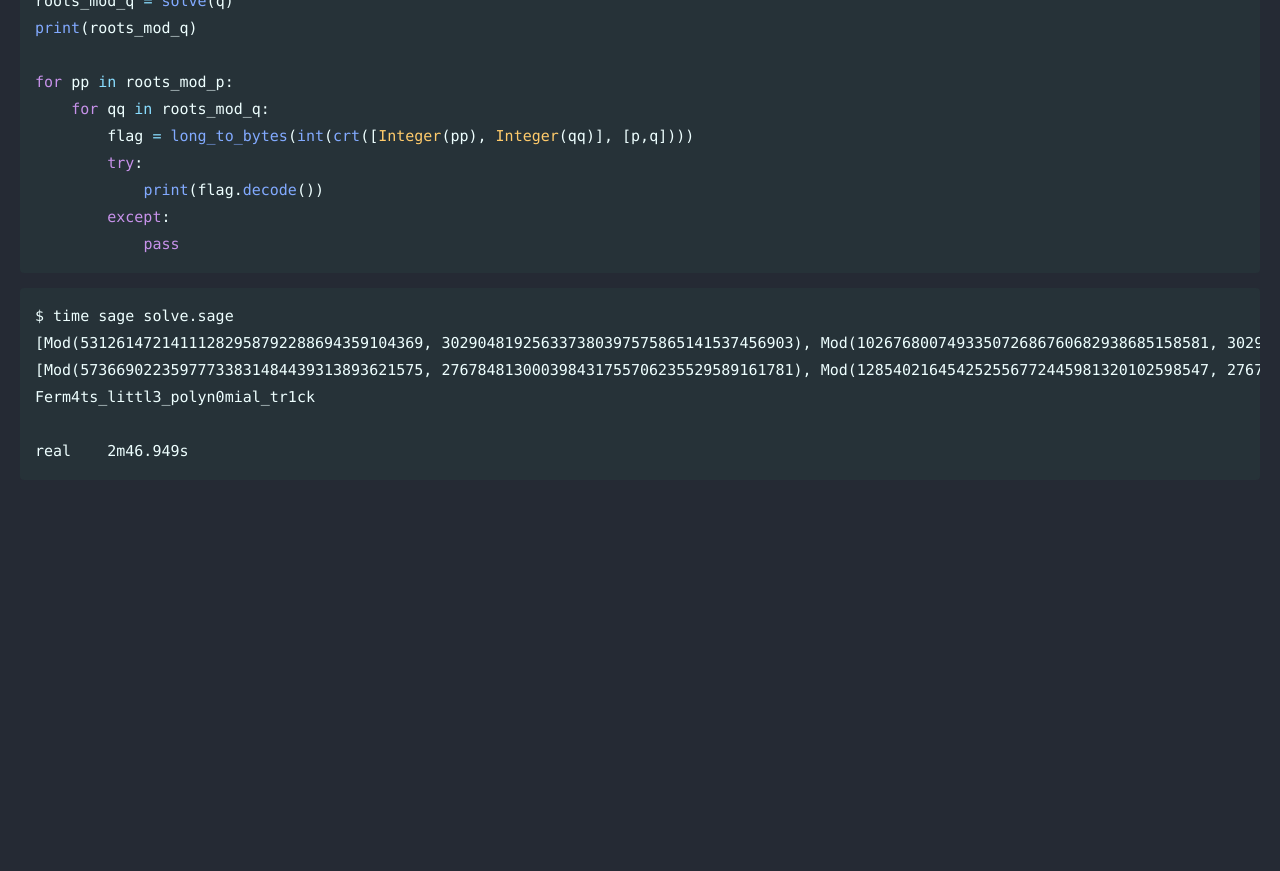
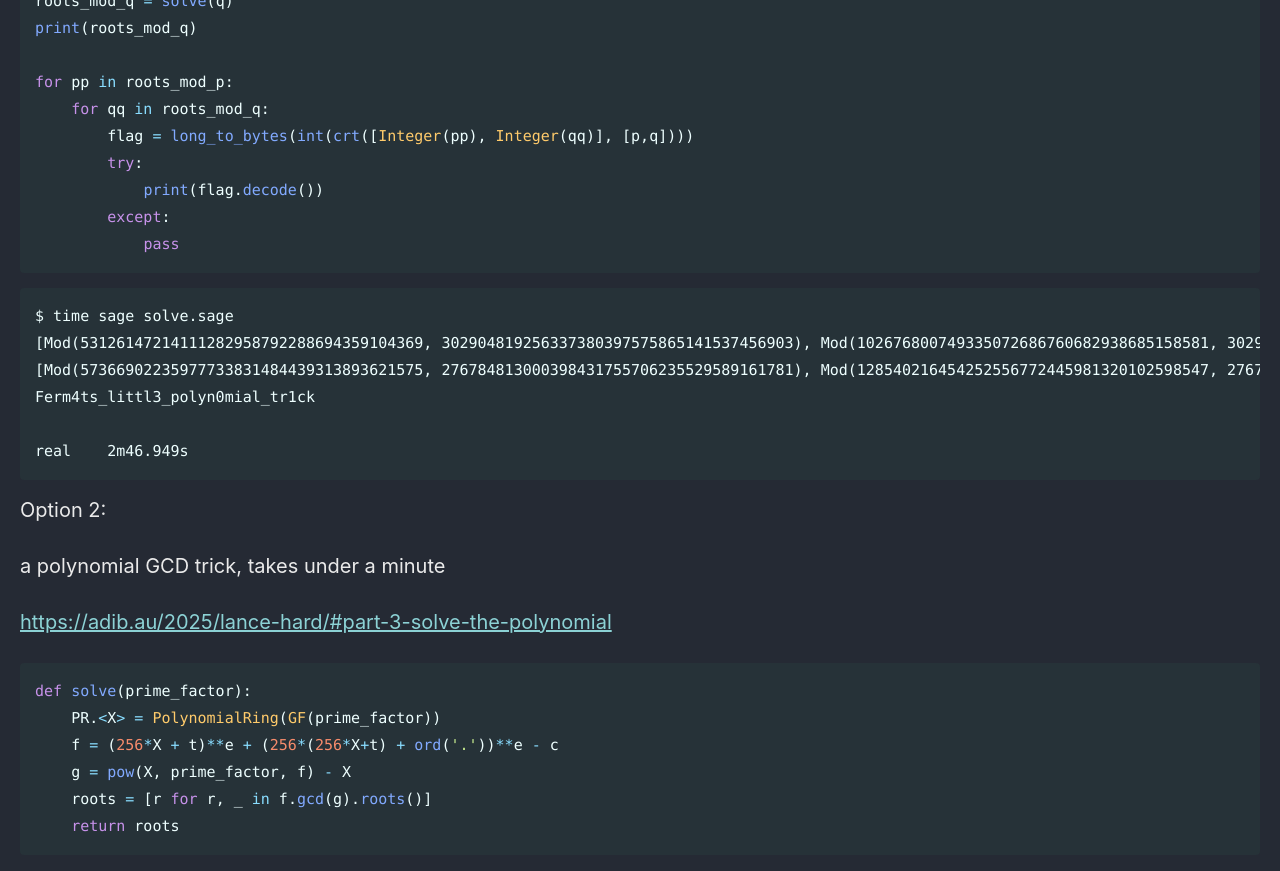
Before and after one commit to Connor-McCartney/Connor-McCartney.github.io, a Jekyll site: the page built from _pages/cryptography/other/grammarnaziMaltaQuals2025.md, in a window 1280 px wide and 900 px high, scrolled down 3204 px. Shown: the top 871 px of the window. Built offline with Jekyll 4.4.1, drawn with Linux system fonts in a browser that asks for light colours; cached includes are drawn as plain includes; before the commit the page ends 3729 px from its top, so only the background shows below that.

Commit message:
Update grammarnaziMaltaQuals2025.md

````diff
--- a/_pages/cryptography/other/grammarnaziMaltaQuals2025.md
+++ b/_pages/cryptography/other/grammarnaziMaltaQuals2025.md
@@ -142,3 +142,19 @@ Ferm4ts_littl3_polyn0mial_tr1ck
 
 real	2m46.949s
 ```
+
+
+Option 2:
+
+a polynomial GCD trick, takes under a minute
+
+<https://adib.au/2025/lance-hard/#part-3-solve-the-polynomial>
+
+```python
+def solve(prime_factor):
+    PR.<X> = PolynomialRing(GF(prime_factor))
+    f = (256*X + t)**e + (256*(256*X+t) + ord('.'))**e - c
+    g = pow(X, prime_factor, f) - X
+    roots = [r for r, _ in f.gcd(g).roots()]
+    return roots
+```
````
